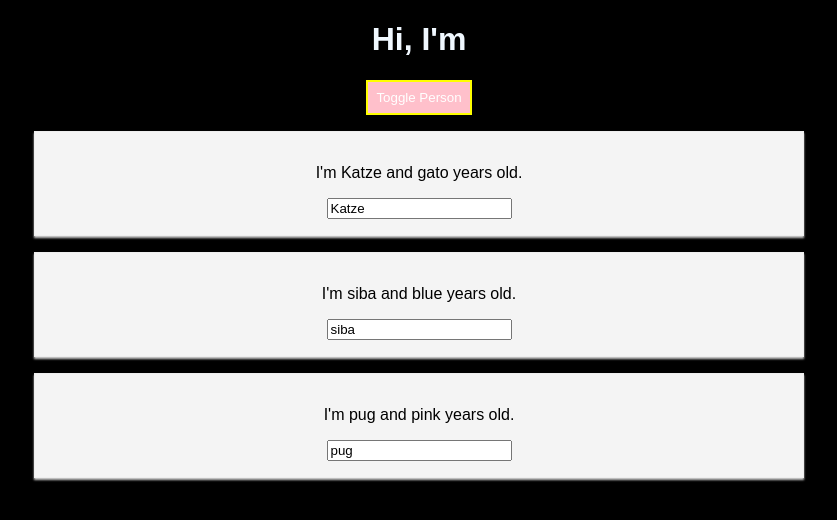
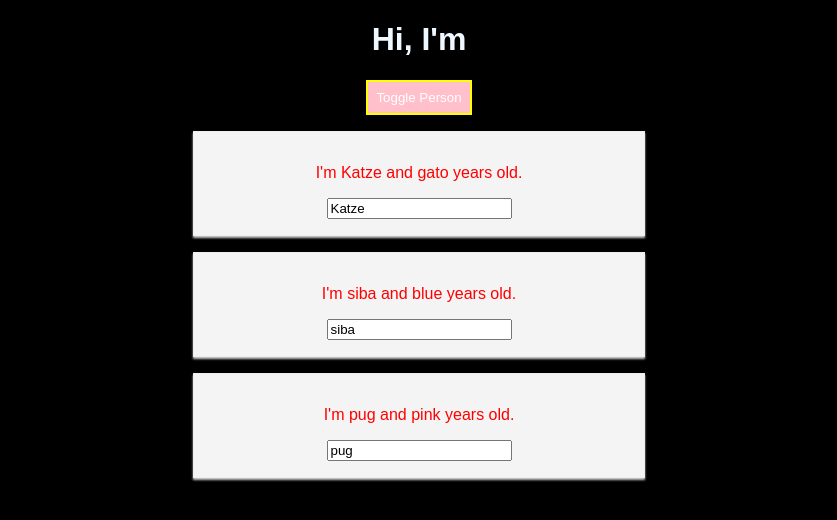
Before and after one commit to NightThinker/react-create-app, a React (Create React App) app: page / in a window 1280 px wide. Both pictures are taken after a click on the button "Toggle Person". Shown: the top 520 px of the page, without its empty margins (221-1058 px from the left). Built offline with nearby package versions, Linux system fonts and the light colour scheme.

Commit message:
media quries inline style

```diff
--- a/src/App.js
+++ b/src/App.js
@@ -1,6 +1,6 @@
 import React, { Component } from 'react';
 import './App.css';
-import Radium from 'radium';
+import Radium, { StyleRoot } from 'radium';
 import Person from './person/person';
 
 class App extends Component {
@@ -103,6 +103,7 @@
     }
 
     return (
+      <StyleRoot>
         <div className="App">
           <h1 className={classes.join(' ')}>Hi, I'm</h1>
           <button
@@ -110,6 +111,7 @@
             onClick={this.togglePersonHandler}>Toggle Person</button>
             {persons}
         </div>
+      </StyleRoot>
     );
   }
 }
--- a/src/person/person.js
+++ b/src/person/person.js
@@ -1,11 +1,17 @@
 import React from 'react';
+import Radium from 'radium';
 import './person.css';
-import Radium from 'radium';
 
 
 const person = (props) =>  {
+  const style = {
+    '@media (min-width: 500px)' : {
+      width : '450px',
+      color: 'red'
+    }
+  };
   return (
-    <div className="Person">
+    <div className="Person" style={style}>
       <p onClick={props.clicks}>I'm {props.name} and {props.age} years old.</p>
       <p>{props.children}</p>
       <input type="text" onChange={props.changed} value={props.name} />
```
Lines whose indentation alone changed are shown as unchanged.
